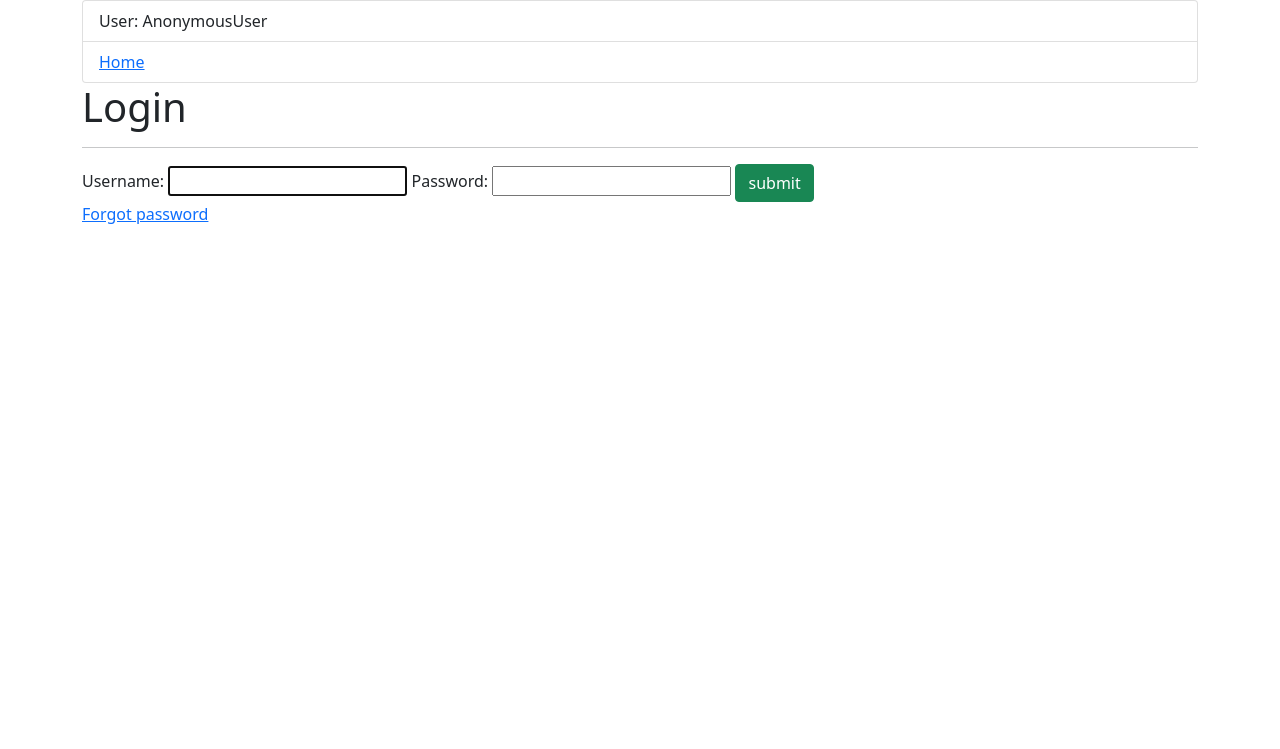
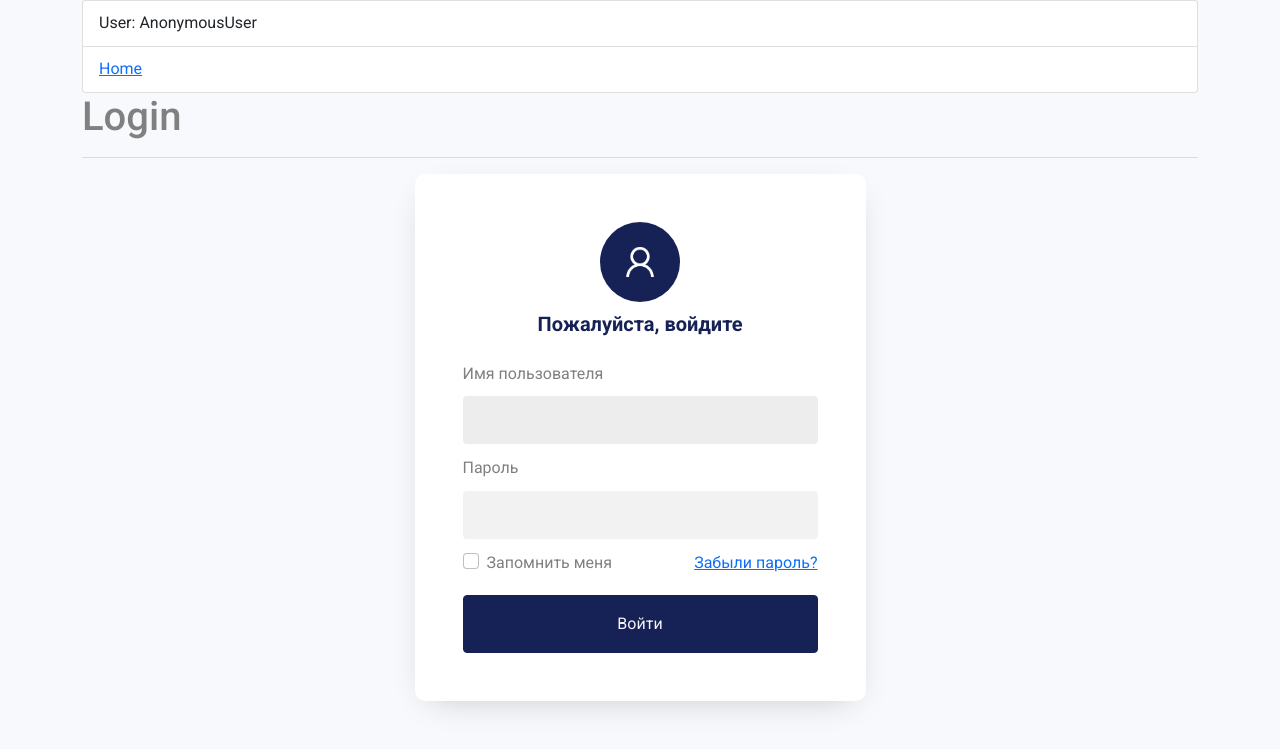
Before and after one commit to SofiaOrlova/DjangoProjectYVCKIM, a Django app: page /users/login/ in a window 1280 px wide. Shown: the top 749 px of the page. Run offline with Django 4.2, Linux system fonts and the light colour scheme.

Commit message:
loginfront

```diff
--- a/djangoproject/djangoproject/settings.py
+++ b/djangoproject/djangoproject/settings.py
@@ -123,6 +123,10 @@ USE_TZ = True
 
 STATIC_URL = 'static/'
 
+STATICFILES_DIRS = [
+    BASE_DIR / "static"
+]
+
 # Default primary key field type
 # https://docs.djangoproject.com/en/4.2/ref/settings/#default-auto-field
 
--- /dev/null
+++ b/djangoproject/static/css/login.css
@@ -0,0 +1,125 @@
+body{
+    font-family: 'Roboto', 'Montserrat', sans-serif;
+    font-size: 16px;
+    line-height: 1.8;
+    font-weight: normal;
+    background: #f8f9fd;
+    color: gray;
+}
+
+.row{
+    display: flex;
+    flex-wrap: wrap;
+}
+
+.justify-content-center{
+    justify-content: center !important;
+}
+
+.login-wrap{
+    position: relative;
+    background: #fff;
+    border-radius: 10px;
+    box-shadow: 0px 10px 34px -15px rgba(0, 0, 0, 0.24);
+}
+
+.icon{
+    width: 80px;
+    height: 80px;
+    background: #162256;
+    border-radius: 50%;
+    font-size: 30px;
+    margin: 0 auto;
+    margin-bottom: 10px;
+    display: flex;
+    justify-content: center;
+    align-items: center;
+}
+
+.icon-img{
+    height: 55%;
+}
+
+.align-items-center{
+    align-items: center !important;
+}
+
+.icon span{
+    color: #fff;
+}
+
+.fa{
+    display: inline-block;
+    font-size: inherit;
+    text-rendering: auto;
+}
+
+.fa-user-o:before {
+    content: "\f2c0";
+}
+
+.login-wrap h3 {
+    font-weight: 700;
+    font-size: 20px;
+    color: #162256;
+}
+
+.checkbox-wrap {
+    display: block;
+    position: relative;
+    margin-bottom: 12px;
+    cursor: pointer;
+    font-size: 16px;
+    font-weight: 500;
+    user-select: none;
+}
+
+.checkbox-primary {
+    color: #162256;
+}
+
+.text-md-right {
+    text-align: right;
+}
+
+.input-login input{
+    height: 48px;
+    background: rgba(0, 0, 0, 0.05);
+    color: #000000c4;
+    font-size: 16px;
+    box-shadow: none;
+    border: 1px solid transparent;
+    padding-left: 20px;
+    padding-right: 20px;
+    transition: all 0.2s ease-in-out;
+    border-radius: 0.25rem;
+    margin-bottom: 10px;
+    display: block;
+    width: 100%;
+}
+
+.login-form input:focus{
+    outline: none;
+    background: rgba(0, 0, 0, 0.07);
+}
+
+.login-form input:active{
+    outline: none;
+    background: rgba(0, 0, 0, 0.07);
+}
+
+.btn-blue{
+    background-color: #162256;
+    border-color: #162256;
+    color: #fffffff3;
+}
+
+.form-group {
+    position: relative;
+}
+
+.form-group .submit{
+    margin: 0 auto;
+    width: 100%;
+    margin-top: 15px;
+}
--- a/djangoproject/templates/base.html
+++ b/djangoproject/templates/base.html
@@ -1,10 +1,15 @@
+{% load static %}
 <!DOCTYPE html>
-<html lang="en">
+<html lang="ru">
 <head>
     <meta charset="UTF-8">
     <link href="https://cdn.jsdelivr.net/npm/bootstrap@5.0.2/dist/css/bootstrap.min.css" rel="stylesheet" integrity="sha384-EVSTQN3/azprG1Anm3QDgpJLIm9Nao0Yz1ztcQTwFspd3yD65VohhpuuCOmLASjC" crossorigin="anonymous">
     <meta name="viewport" content="width=device-width, initial-scale=1.0">
     <title>User autherization</title>
+    <link rel="preconnect" href="https://fonts.googleapis.com">
+    <link rel="preconnect" href="https://fonts.gstatic.com" crossorigin>
+    <link href="https://fonts.googleapis.com/css2?family=Montserrat:wght@100;300;400;500;600&family=Roboto:wght@100;300;400;500;700&display=swap" rel="stylesheet">
+    <link rel="stylesheet" href="{% static 'css/login.css' %}">
 </head>
 <body class="container">
     <ul class="list-group">
--- a/djangoproject/templates/registration/login.html
+++ b/djangoproject/templates/registration/login.html
@@ -8,11 +8,63 @@
         <p>{{ form.errors.error }}</p>
     {% endif %}
 
-    <form action="{% url 'login' %}" method="post">
+    {% load static %}
+    <div class="row justify-content-center">
+        <div class="col-md-6 col-lg-5">
+            <div class="login-wrap p-4 p-md-5">
+                <div class="icon">
+                    <img src="{% static 'img/icon.png' %}" alt="icon" class="mx-auto icon-img">
+                </div>
+                <h3 class="text-center mb-4">Пожалуйста, войдите</h3>
+                <form action="{% url 'login' %}" method="post" class="login-form">
+                    {% csrf_token %}
+                    <div class="input-login">
+                        <label class="form-label" for="{{form.username.id_for_label}}">Имя пользователя</label>
+                        {{form.username}}
+                    </div>
+
+                    <div class="input-login">
+                        <label class="form-label" for="{{form.password.id_for_label}}">Пароль</label>
+                        {{form.password}}
+                    </div>
+
+                    <div class="form-group d-flex">
+                        <div class="w-50">
+                            <div class="form-check">
+                                <input class="form-check-input" type="checkbox" value="" id="flexCheckDefault">
+                                <label class="form-check-label" for="flexCheckDefault">
+                                    Запомнить меня
+                                </label>
+                              </div>
+                        </div>
+                        <div class="w-50 text-md-right">
+                            <a href="{% url 'password_reset' %}">Забыли пароль?</a>
+                        </div>
+                    </div>
+
+                    <div class="form-group">
+                        <button type="submit" class="btn btn-blue submit rounded p-3 px-5"> Войти </button>
+                    </div>
+
+                </form>
+            </div>
+        </div>
+    </div>
+
+
+    <!-- <form action="{% url 'login' %}" method="post">
         {{form}}
         {% csrf_token %}
+        <div class="form-group">
+            <label class="small" for="{{form.username.id_for_label}}">Имя пользователя</label>
+            {{form.username}}
+        </div>
+        <div class="form-group">
+            <label class="small" for="{{form.password.id_for_label}}">Пароль</label>
+            {{form.password}}
+        </div>
         <button type="submit" class="btn btn-success"> submit </button>
-    </form>
+    </form> -->
 
-    <a href="{% url 'password_reset' %}">Forgot password</a>
+    <!-- <a href="{% url 'password_reset' %}">Forgot password</a> -->
 {% endblock %}
--- a/djangoproject/users/forms.py
+++ b/djangoproject/users/forms.py
@@ -12,6 +12,11 @@ class UserCreationForm(UserCreationForm):
         widget=forms.EmailInput(attrs={'autocomplete': 'email'})
     )
 
+    username = forms.CharField(widget=forms.TextInput(attrs={
+        'class': 'form-control', 'placeholder': 'Введите имя пользователя' }))
+    password = forms.CharField(widget=forms.PasswordInput(attrs={
+        'class': 'form-control', 'placeholder': 'Введите пароль' }))
+
     class Meta(UserCreationForm.Meta):
         model = User
         fields = ("username", "email")
```
Also changed, not shown: djangoproject/static/img/icon.png (added).
